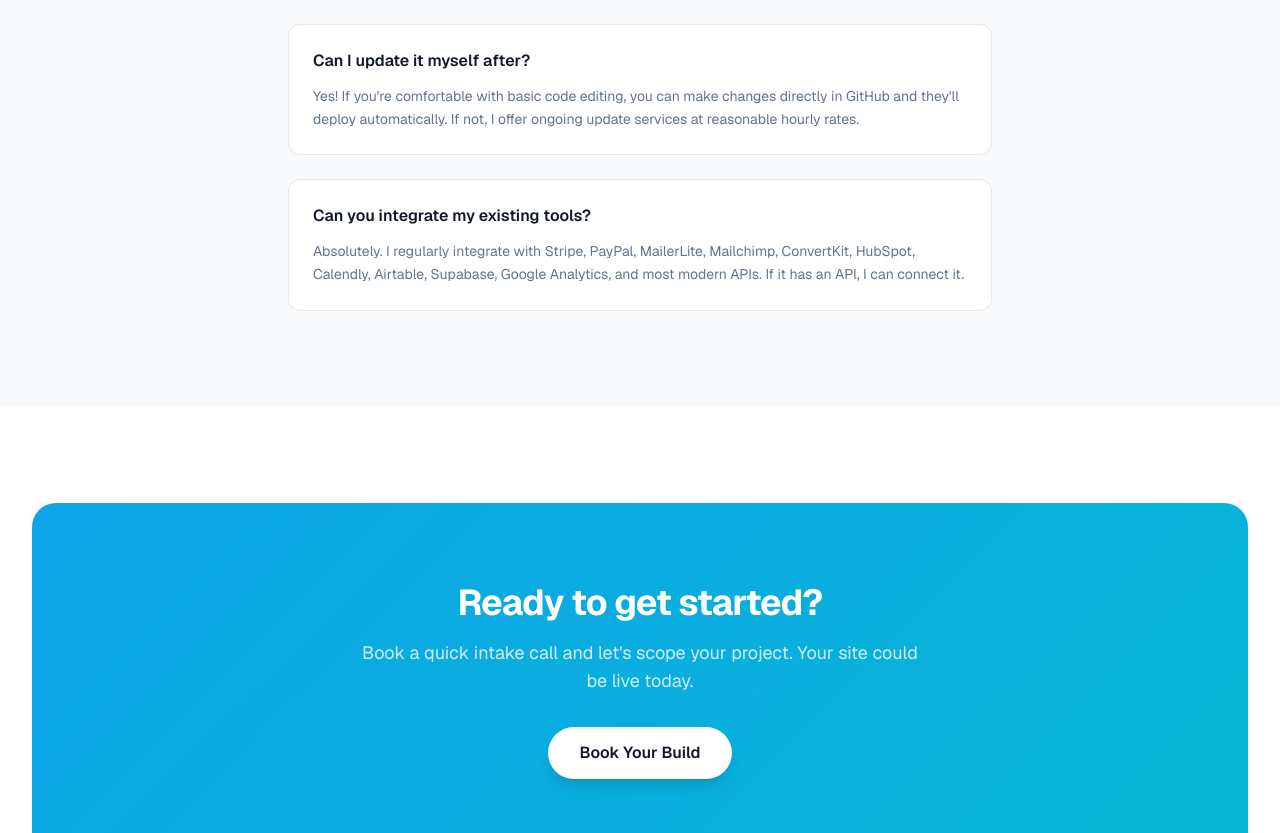
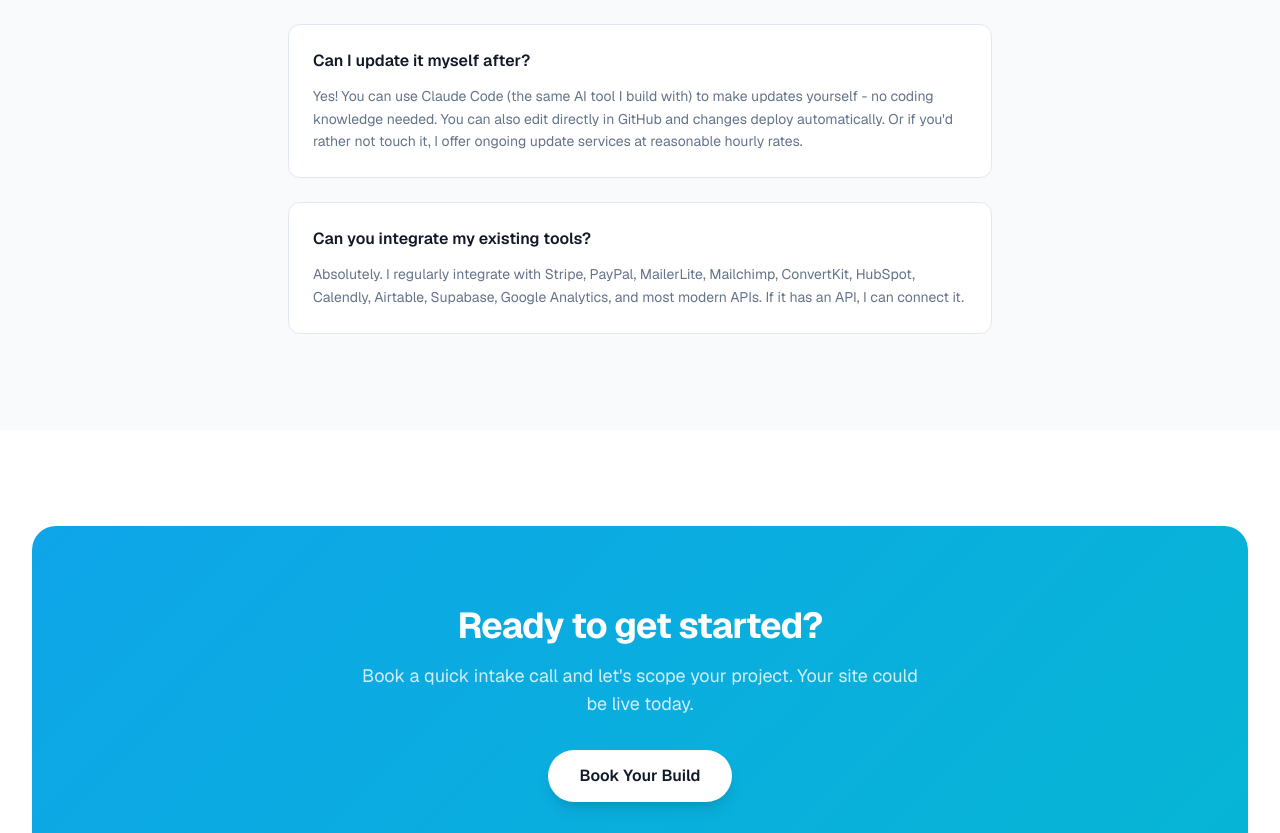
Before and after one commit to AllesAusloeschen/4hourwebsite-ai, a Next.js app: page /pricing in a window 1280 px wide. Shown: the part 2098-2931 px from the top of the page. Built offline with nearby package versions, Linux system fonts and the light colour scheme.

Commit message:
Add Claude Code as self-update option in FAQ

```diff
--- a/app/pricing/page.tsx
+++ b/app/pricing/page.tsx
@@ -38,7 +38,7 @@ const faqs = [
   {
     question: "Can I update it myself after?",
     answer:
-      "Yes! If you're comfortable with basic code editing, you can make changes directly in GitHub and they'll deploy automatically. If not, I offer ongoing update services at reasonable hourly rates.",
+      "Yes! You can use Claude Code (the same AI tool I build with) to make updates yourself - no coding knowledge needed. You can also edit directly in GitHub and changes deploy automatically. Or if you'd rather not touch it, I offer ongoing update services at reasonable hourly rates.",
   },
   {
     question: "Can you integrate my existing tools?",
```
